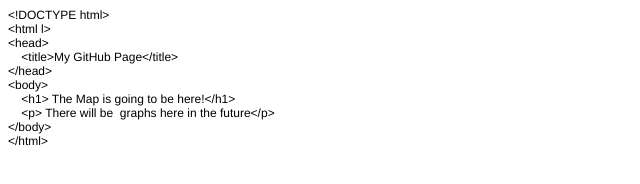
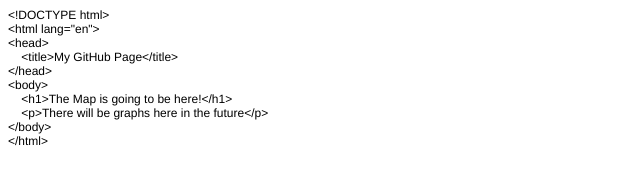
Before and after one commit to cgonzala/cgonzala.github.io, a plain HTML site: page index.html in a window 1280 px wide. Shown: the full height of the page, 0-640 px from the left. Drawn offline with Linux system fonts and the light colour scheme.

Commit message:
Update index.html

```diff
--- a/index.html
+++ b/index.html
@@ -12,13 +12,13 @@
 </head>
 <body>
 <p class="p1">&lt;!DOCTYPE html&gt;</p>
-<p class="p1">&lt;html l&gt;</p>
+<p class="p1">&lt;html lang="en"&gt;</p>
 <p class="p1">&lt;head&gt;</p>
 <p class="p1"><span class="Apple-converted-space">    </span>&lt;title&gt;My GitHub Page&lt;/title&gt;</p>
 <p class="p1">&lt;/head&gt;</p>
 <p class="p1">&lt;body&gt;</p>
-<p class="p1"><span class="Apple-converted-space">    </span>&lt;h1&gt; The Map is going to be here!&lt;/h1&gt;</p>
-<p class="p1"><span class="Apple-converted-space">    </span>&lt;p&gt; There will be<span class="Apple-converted-space">  </span>graphs here in the future&lt;/p&gt;</p>
+<p class="p1"><span class="Apple-converted-space">    </span>&lt;h1&gt;The Map is going to be here!&lt;/h1&gt;</p>
+<p class="p1"><span class="Apple-converted-space">    </span>&lt;p&gt;There will be graphs here in the future&lt;/p&gt;</p>
 <p class="p1">&lt;/body&gt;</p>
 <p class="p1">&lt;/html&gt;</p>
 </body>
```
